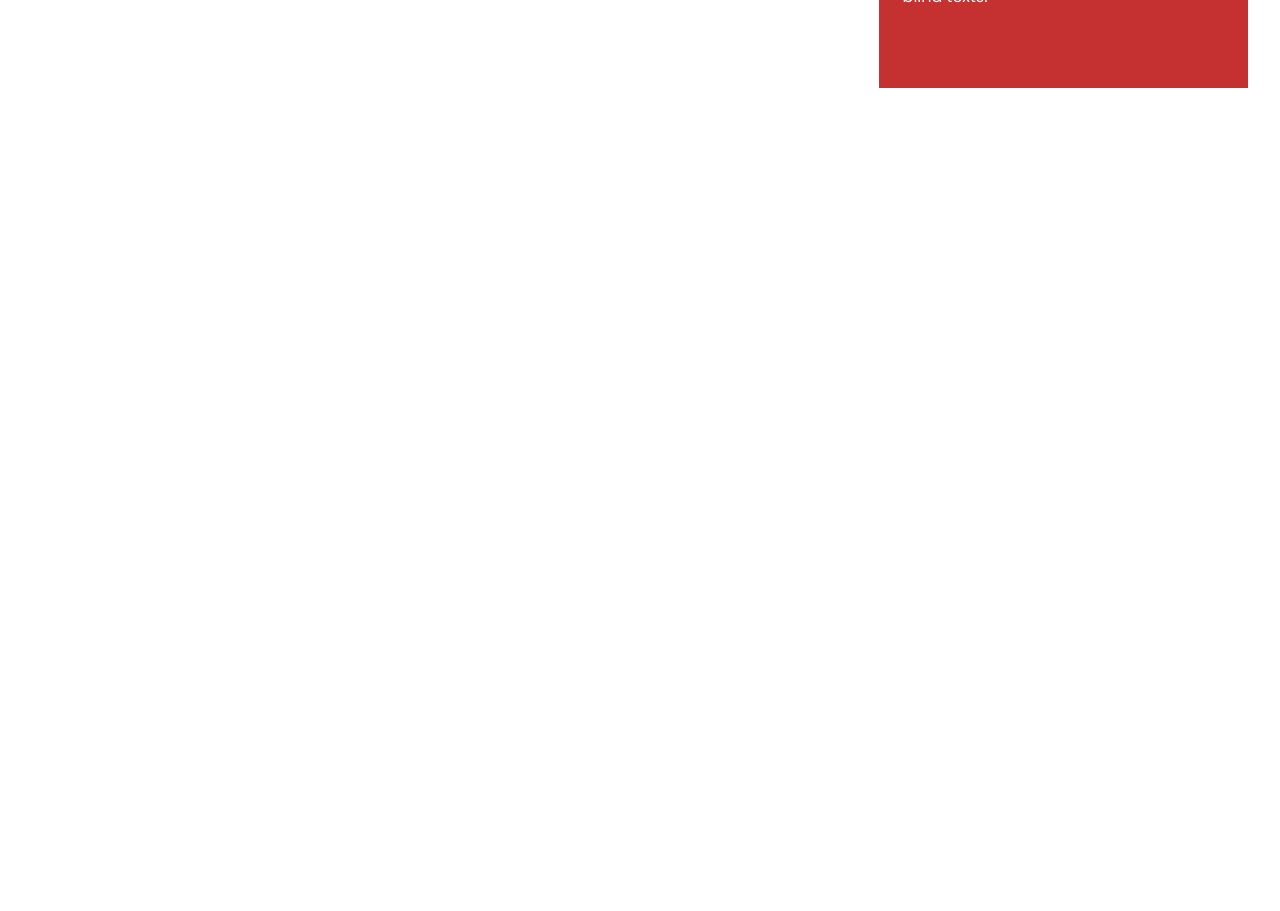
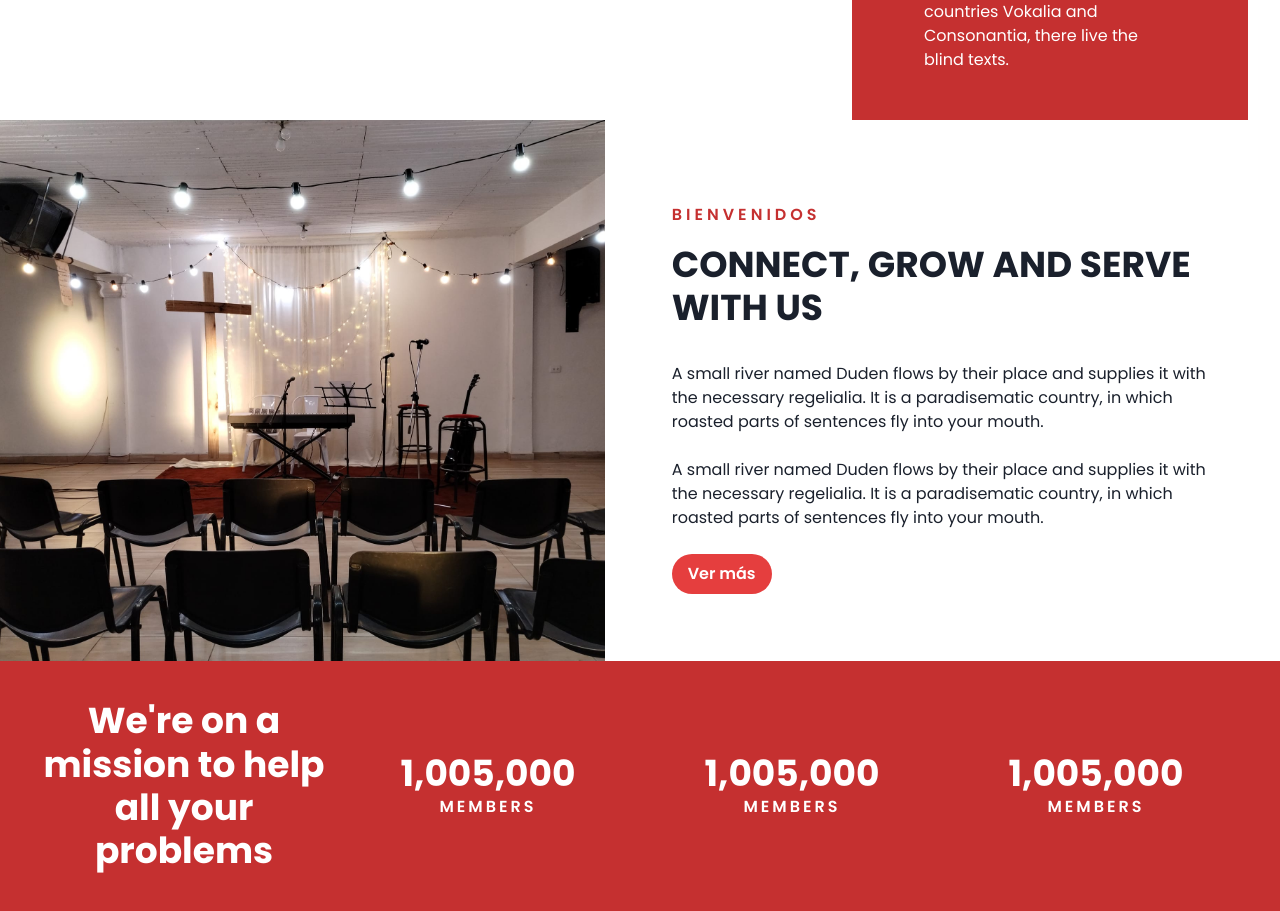
Before and after one commit to Agus9217/ultimate-church-project, a Next.js app: page / in a window 1280 px wide. Shown: the part 1180-2091 px from the top of the page. Before the commit the page ends 1600 px from the top, so only its background shows below. Built offline with nearby package versions, Linux system fonts and the light colour scheme.

Commit message:
Terminando HomePage

```diff
--- a/src/app/components/navbar/Navbar.tsx
+++ b/src/app/components/navbar/Navbar.tsx
@@ -1,11 +1,21 @@
+'use client'
+
 import { Flex, Show, Text, VStack } from "@chakra-ui/react"
 import { Church } from "lucide-react"
 import { DesktopNavbar } from "./DesktopNavbar"
 import { MobileNavbar } from "./MobileNavbar"
+import { useState } from "react"
+import { useMotionValueEvent, useScroll } from "framer-motion"
 
 export const Navbar = () => {
+  const [change, setChange] = useState(0)
+  const { scrollY } = useScroll()
+  useMotionValueEvent(scrollY, 'change', (latest) => setChange(latest))
+  console.log(change)
+
   return (
     <VStack
+      backdropFilter={`${change >= 60 ? 'blur(8px) brightness(55%)' : ''}`}
       as={'header'}
       position={'fixed'}
       w={'100%'}
@@ -15,6 +25,7 @@ export const Navbar = () => {
       justify={'center'}
       zIndex={2000}
       color={'white'}
+      transition={'all 0.3s ease-out'}
     >
       <Flex
         as={'nav'}
--- a/src/app/page.tsx
+++ b/src/app/page.tsx
@@ -1,6 +1,7 @@
-import { Box, Card, CardBody, CardHeader, Container, Divider, Flex, Heading, Stack, Text } from "@chakra-ui/react";
+import { Box, Button, Card, CardBody, CardHeader, Container, Divider, Flex, Heading, Stack, Text } from "@chakra-ui/react";
 import { Hero } from "./components";
 import { ChurchIcon, HandHeart, NotebookTabs } from "lucide-react";
+import Image from "next/image";
 
 export default function HomePage() {
   return (
@@ -9,12 +10,14 @@ export default function HomePage() {
       <Container
         as={'main'}
         maxW={'1440px'}
-        h={'100dvh'}
         p={0}
       >
         <Flex
-          p={8}
-          h={'500px'}
+          px={8}
+          pt={8}
+          minH={'500px'}
+          flexDir={{ base: 'column', lg: 'row' }}
+          gap={{ base: '15px', lg: '0' }}
         >
           <Card
             maxW={'250px'}
@@ -43,7 +46,6 @@ export default function HomePage() {
                 </Flex>
                 <Divider borderColor={'red.600'} w={'80px'} />
               </Stack>
-
             </CardHeader>
             <CardBody>
               <Text>
@@ -113,7 +115,6 @@ export default function HomePage() {
                 </Flex>
                 <Divider borderColor={'red.600'} w={'80px'} />
               </Stack>
-
             </CardHeader>
             <CardBody>
               <Text>
@@ -122,22 +123,165 @@ export default function HomePage() {
             </CardBody>
           </Card>
           <Flex
-            mt={'-70px'}
-            flexGrow={1}
+            mt={{ base: '0', lg: '-70px' }}
             bg={'red.600'}
-            zIndex={1000}
             color={'white'}
             py={8}
-            px={6}
+            px={9}
             flexDir={'column'}
             gap={9}
             justifyContent={'center'}
+            zIndex={1000}
+          >
+            <Flex
+              gap={5}
+              flexDirection={'column'}
+              px={9}
+            >
+              <Heading>
+                A Christian should live for the glory of God and the well-being of others.
+              </Heading>
+              <Text>
+                Far far away, behind the word mountains, far from the countries Vokalia and Consonantia, there live the blind texts.
+              </Text>
+            </Flex>
+          </Flex>
+        </Flex>
+        <Flex
+          w={'100%'}
+          minH={'500px'}
+          flexDirection={{ base: 'column', lg: 'row' }}
+        >
+          <Flex
+            w={'100%'}
+            alignItems={'center'}
+            justifyContent={'center'}
+          >
+            <Box
+              position={'relative'}
+              w={'100%'}
+              minH={{ base: '700px', lg: '100%' }}
+            >
+              <Image
+                src={'/iglesia-salon.jpg'}
+                fill={true}
+                alt={'Salon de la iglesia'}
+                objectFit={'cover'}
+                objectPosition={'center'}
+              />
+            </Box>
+
+          </Flex>
+          <Box
+            w={'100%'}
+            p={'4.2rem'}
+          >
+            <Text
+              color={'red.600'}
+              letterSpacing={4}
+              fontWeight={'600'}
+              textTransform={'uppercase'}
+              py={4}
+            >
+              Bienvenidos
+            </Text>
+            <Heading
+              textTransform={'uppercase'}
+            >
+              Connect, Grow and Serve with Us
+            </Heading>
+            <Flex
+              mt={8}
+              flexDirection={'column'}
+              gap={6}
+            >
+              <Text>
+                A small river named Duden flows by their place and supplies it with the necessary regelialia. It is a paradisematic country, in which roasted parts of sentences fly into your mouth.
+              </Text>
+              <Text>
+                A small river named Duden flows by their place and supplies it with the necessary regelialia. It is a paradisematic country, in which roasted parts of sentences fly into your mouth.
+              </Text>
+              <Box>
+                <Button
+                  rounded={'full'}
+                  colorScheme={'red'}
+                >
+                  Ver más
+                </Button>
+              </Box>
+            </Flex>
+          </Box>
+        </Flex>
+        <Flex
+          w={'100%'}
+          bg={'red.600'}
+          minH={'250px'}
+          alignItems={'center'}
+          p={8}
+          color={'white'}
+          flexDirection={{ base: 'column', lg: 'row' }}
+          gap={{ base: '3rem', lg: 0 }}
+        >
+          <Flex
+            flexGrow={1}
+            w={'100%'}
+            alignItems={'center'}
+            justifyContent={'center'}
+            textAlign={'center'}
           >
             <Heading>
-              A Christian should live for the glory of God and the well-being of others.
+              We're on a mission to help all your problems
             </Heading>
-            <Text>
-              Far far away, behind the word mountains, far from the countries Vokalia and Consonantia, there live the blind texts.
+          </Flex>
+          <Flex
+            w={'100%'}
+            flexGrow={1}
+            flexDirection={'column'}
+            alignItems={'center'}
+          >
+            <Heading>
+              1,005,000
+            </Heading>
+            <Text
+              textTransform={'uppercase'}
+              fontWeight={'600'}
+              letterSpacing={3}
+            >
+              Members
+            </Text>
+          </Flex>
+          <Flex
+            w={'100%'}
+            flexGrow={1}
+            flexDirection={'column'}
+            alignItems={'center'}
+          >
+            <Heading>
+              1,005,000
+            </Heading>
+            <Text
+              textTransform={'uppercase'}
+              fontWeight={'600'}
+              letterSpacing={3}
+            >
+              Members
+            </Text>
+          </Flex>
+          <Flex
+            w={'100%'}
+            flexGrow={1}
+            flexDirection={'column'}
+            alignItems={'center'}
+          >
+            <Heading>
+              1,005,000
+            </Heading>
+            <Text
+              textTransform={'uppercase'}
+              fontWeight={'600'}
+              letterSpacing={3}
+            >
+              Members
             </Text>
           </Flex>
         </Flex>
```
Also changed, not shown: public/iglesia-salon.jpg (added).
